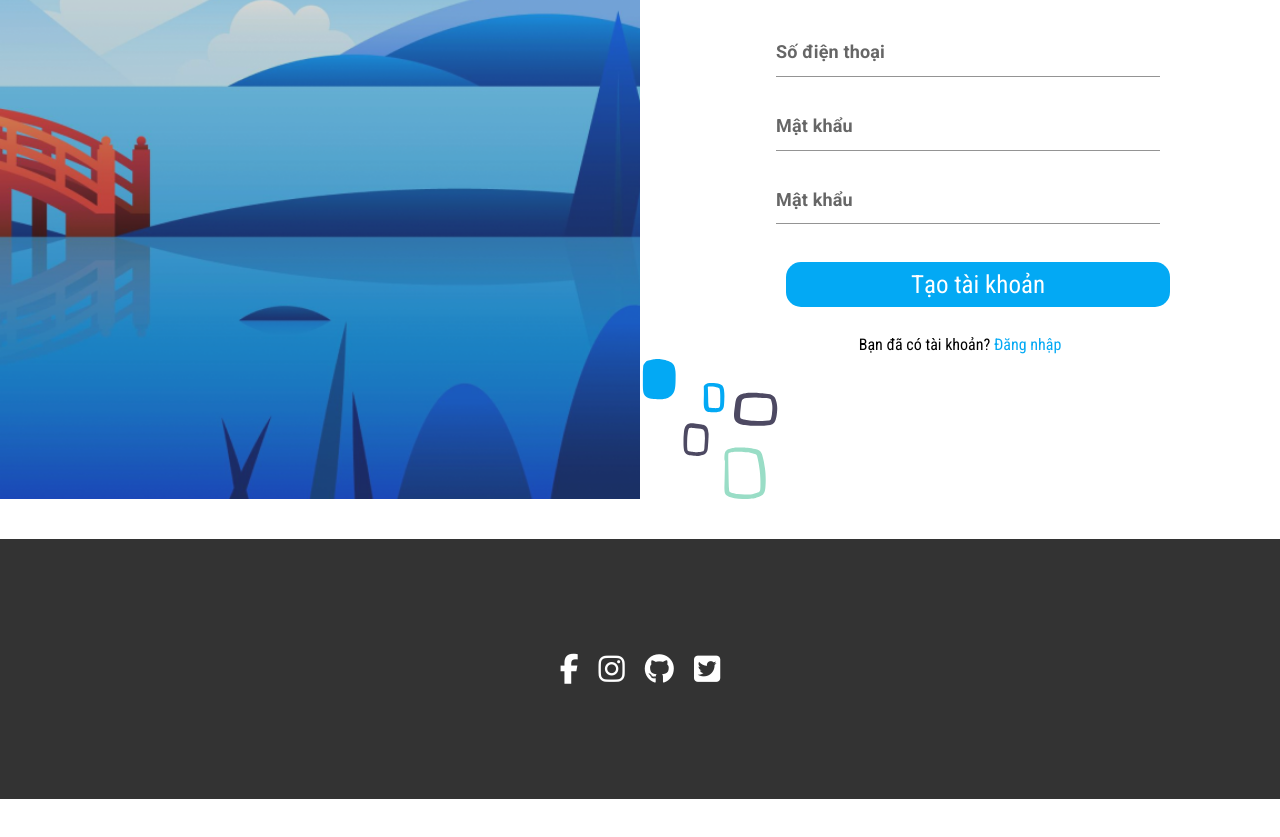
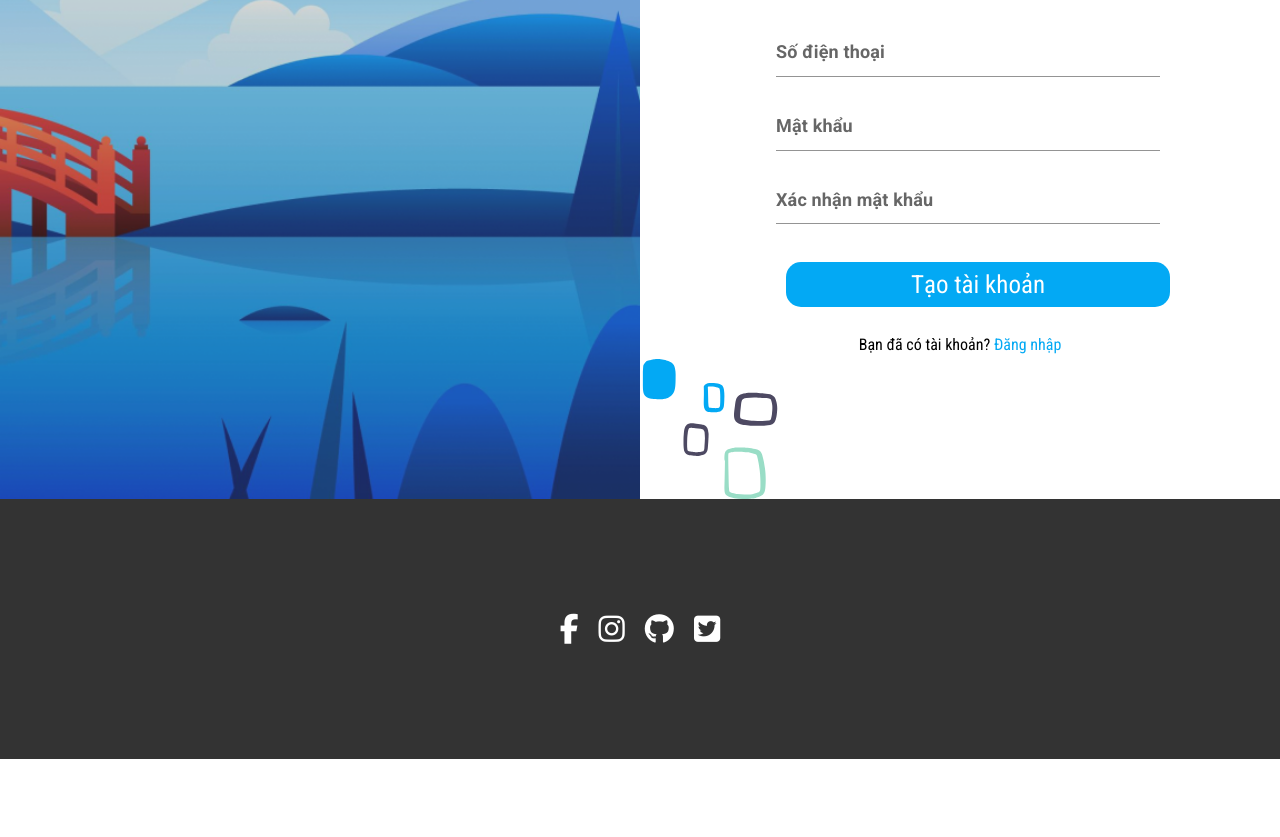
Before and after one commit to nangbx/candle-in-the-wind-8, a React (Create React App) app: page /signup in a window 1280 px wide. Shown: the part 611-1448 px from the top of the page. After the commit the page ends 1370 px from the top, so only its background shows below. Built offline with nearby package versions, Linux system fonts and the light colour scheme; no server answers; a web font is replaced by a local one.

Commit message:
fix scss

```diff
--- a/src/Components/CreateAccount/CreateAccount.js
+++ b/src/Components/CreateAccount/CreateAccount.js
@@ -245,7 +245,7 @@ export default function CreateAccount() {
 							fullWidth
 							error={error.comfirmPassword.state}
 							id='standard-error-helper-text'
-							label='Mật khẩu'
+							label='Xác nhận mật khẩu'
 							helperText={error.comfirmPassword.mess}
 							variant='standard'
 							name='comfirmPassword'
@@ -257,7 +257,7 @@ export default function CreateAccount() {
 							Tạo tài khoản
 						</a>
 					</Box>
-					<p className='login'>
+					<p id = 'login'>
 						Bạn đã có tài khoản? <Link to='/signin'>Đăng nhập</Link>
 					</p>
 				</div>
--- a/src/Components/CreateAccount/CreateAccount.scss
+++ b/src/Components/CreateAccount/CreateAccount.scss
@@ -3,7 +3,6 @@
 	height: 1000px;
 	display: flex;
 	margin-top: 110px;
-	margin-bottom: 40px;
 	.create-img {
 		width: 50%;
 		height: 100%;
@@ -95,7 +94,7 @@
 					transform: translateX(10px);
 				}
 			}
-			p.login {
+			p#login {
 				display: block;
 				width: 100%;
 				margin-top: 20px;
```
